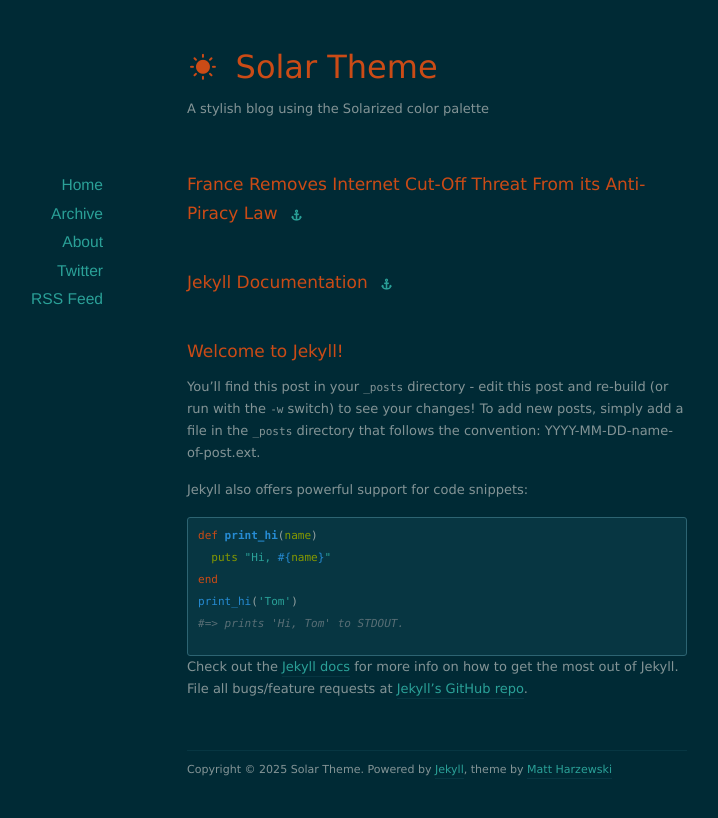
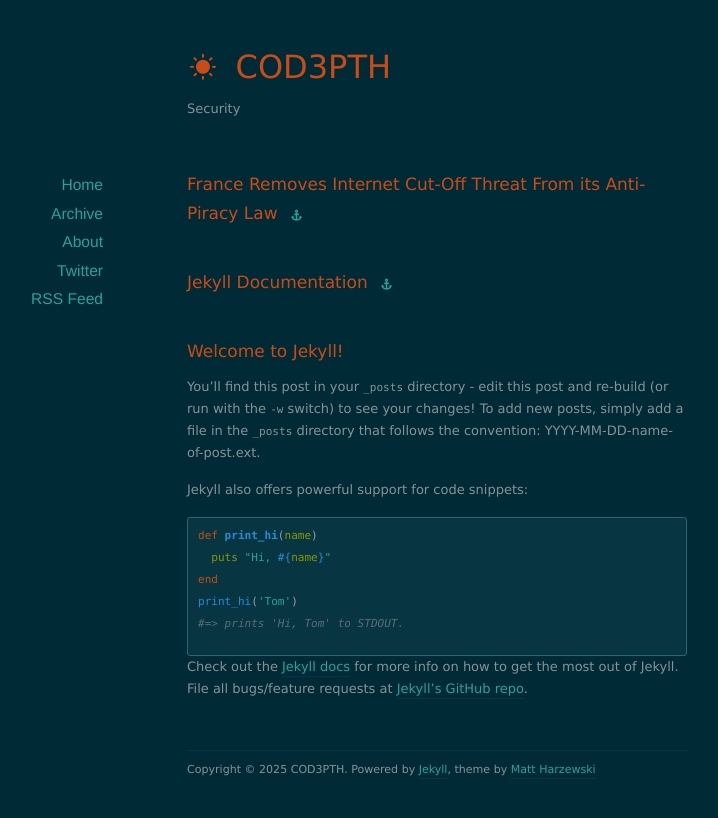
Before and after one commit to cod3pth/cod3pth.github.io, a Jekyll site: the page built from index.html, in a window 1280 px wide. Shown: the top 818 px of the page, without its empty margins (203-921 px from the left). Built offline with Jekyll 4.4.1, drawn with Linux system fonts in a browser that asks for light colours; nearby versions of some CDN libraries; the list of posts is cut into pages by our own code.

Commit message:
Update _config.yml

```diff
--- a/_config.yml
+++ b/_config.yml
@@ -1,6 +1,6 @@
-name: Solar Theme
+name: COD3PTH
 url: http://example.org
-description: A stylish blog using the Solarized color palette
+description: Security
 
 permalink: /:year/:month/:day/:title/
 paginate: 10
```
